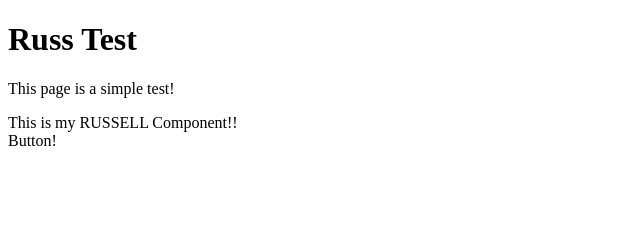
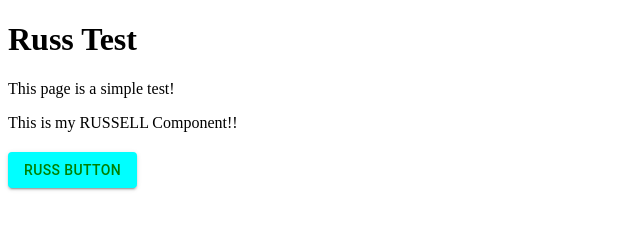
Before and after one commit to russellmacshane/gatsby-typescript-test, a Gatsby site: page /russ in a window 1280 px wide. Shown: the whole page, without its empty margins (0-640 px from the left). Built offline with nearby package versions, Linux system fonts and the light colour scheme; Gatsby itself is replaced by a stand-in of ours.

Commit message:
Button Example

```diff
--- a/src/components/basic/button/index.tsx
+++ /dev/null
@@ -1,5 +0,0 @@
-import * as React from "react";
-
-const Button = () => <div>Button!</div>;
-
-export default Button;
--- /dev/null
+++ b/src/components/basic/russ-button/index.tsx
@@ -0,0 +1,21 @@
+import * as React from "react";
+import { Button } from "@mui/material";
+import { styled } from "@mui/material/styles";
+
+const CustomButton = styled(Button)`
+  background-color: aqua;
+  color: green;
+
+  :hover {
+    background-color: white;
+    color: black;
+  }
+`;
+
+const RussButton = ({ text }: { text: string }) => (
+  <CustomButton variant="contained" color="primary">
+    {text}
+  </CustomButton>
+);
+
+export default RussButton;
--- a/src/pages/russ.tsx
+++ b/src/pages/russ.tsx
@@ -1,13 +1,15 @@
 import * as React from "react";
 import Test from "../components/basic/test";
-import Button from "../components/basic/button";
+import RussButton from "../components/basic/russ-button";
 
 const RussTest = () => (
   <main>
     <h1>Russ Test</h1>
     <p>This page is a simple test!</p>
     <Test input="RUSSELL" />
-    <Button />
+    <div style={{ marginTop: "20px" }}>
+      <RussButton text="Russ Button" />
+    </div>
   </main>
 );
 
```
